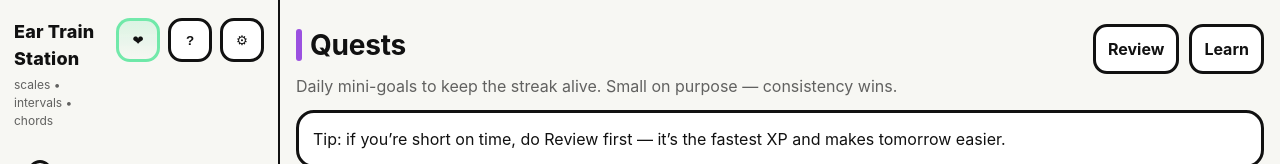
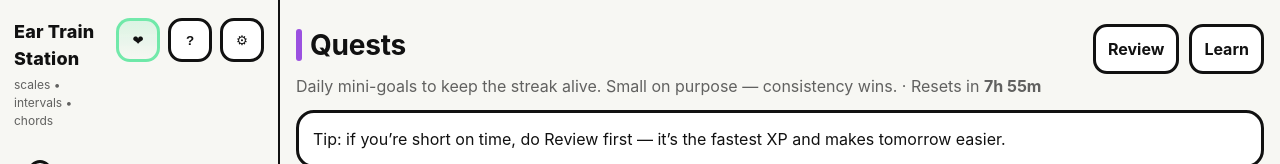
Before and after one commit to wpwcbc/ear-train-station, a React (Vite) app: page /quests in a window 1280 px wide. Shown: the top 164 px of the page. Built offline with nearby package versions, Linux system fonts and the light colour scheme.

Commit message:
Quests: add reset countdown + midnight helper tests

```diff
--- a/src/lib/quests.ts
+++ b/src/lib/quests.ts
@@ -96,6 +96,12 @@ export function ymdFromDate(d: Date) {
   return `${y}-${m}-${day}`;
 }
 
+/** Milliseconds until the next local midnight (start of next day). */
+export function msUntilLocalMidnight(now = new Date()): number {
+  const next = new Date(now.getFullYear(), now.getMonth(), now.getDate() + 1);
+  return Math.max(0, next.getTime() - now.getTime());
+}
+
 function todayYmd() {
   return ymdFromDate(new Date());
 }
--- a/src/pages/QuestsPage.tsx
+++ b/src/pages/QuestsPage.tsx
@@ -1,8 +1,16 @@
 import { useEffect, useMemo, useState, type Dispatch, type SetStateAction } from 'react';
 import { Link } from 'react-router-dom';
+import { useNow } from '../hooks/useNow';
 import type { Progress } from '../lib/progress';
 import { applyStudyReward } from '../lib/progress';
-import { computeQuestProgress, loadQuestState, markChestClaimed, QUESTS_CHANGED_EVENT, type QuestState } from '../lib/quests';
+import {
+  computeQuestProgress,
+  loadQuestState,
+  markChestClaimed,
+  msUntilLocalMidnight,
+  QUESTS_CHANGED_EVENT,
+  type QuestState,
+} from '../lib/quests';
 import { useMistakeStats } from '../lib/hooks/useMistakeStats';
 
 function clamp(n: number, min: number, max: number) {
@@ -16,6 +24,14 @@ function ProgressBar({ pct }: { pct: number }) {
       <div style={{ width: `${p}%`, height: '100%', background: 'linear-gradient(90deg, #8dd4ff, #b6f2d8)' }} />
     </div>
   );
+}
+
+function formatResetsIn(ms: number) {
+  const totalSec = Math.max(0, Math.floor(ms / 1000));
+  const hours = Math.floor(totalSec / 3600);
+  const mins = Math.floor((totalSec % 3600) / 60);
+  if (hours > 0) return `${hours}h ${mins}m`;
+  return `${mins}m`;
 }
 
 export function QuestsPage({
@@ -52,6 +68,10 @@ export function QuestsPage({
   // Quests are intentionally simple: they push the loop (learn → review → streak).
   const qp = useMemo(() => computeQuestProgress(progress, q), [progress, q]);
 
+  // Tick the reset countdown (Duolingo-ish, but minimal). Coarse cadence keeps it cheap.
+  const now = useNow(30_000);
+  const resetsIn = formatResetsIn(msUntilLocalMidnight(now));
+
   const questDailyXp = useMemo(() => {
     const pct = qp.dailyXpGoal > 0 ? (qp.dailyXpToday / qp.dailyXpGoal) * 100 : 0;
     return { goal: qp.dailyXpGoal, today: qp.dailyXpToday, pct, done: qp.dailyXpDone };
@@ -82,7 +102,9 @@ export function QuestsPage({
       <div className="rowBetween">
         <div>
           <h1 className="h1">Quests</h1>
-          <p className="sub">Daily mini-goals to keep the streak alive. Small on purpose — consistency wins.</p>
+          <p className="sub">
+            Daily mini-goals to keep the streak alive. Small on purpose — consistency wins. · Resets in <b>{resetsIn}</b>
+          </p>
         </div>
         <div style={{ display: 'flex', gap: 10, alignItems: 'center', flexWrap: 'wrap' }}>
           <Link className={stats.due > 0 ? 'btnPrimary' : 'btn'} to="/review">
@@ -111,6 +133,7 @@ export function QuestsPage({
         <div style={{ fontSize: 14, fontWeight: 850 }}>Quest chest</div>
         <div style={{ marginTop: 6, fontSize: 12, opacity: 0.85 }}>
           Clear all 3 quests to unlock a one-time XP bonus.
+          {canClaimChest ? <span style={{ marginLeft: 8, opacity: 0.9 }}>(ready — tap to open)</span> : null}
         </div>
         <div style={{ marginTop: 10, display: 'flex', justifyContent: 'space-between', gap: 10, flexWrap: 'wrap', alignItems: 'center' }}>
           <div style={{ fontSize: 12, opacity: 0.85 }}>
@@ -120,6 +143,13 @@ export function QuestsPage({
           <button
             className={canClaimChest ? 'btnPrimary' : 'btn'}
             disabled={!canClaimChest}
+            aria-label={
+              q.chestClaimedToday
+                ? 'Quest chest claimed'
+                : allDone
+                  ? `Open quest chest for ${CHEST_XP} XP`
+                  : 'Quest chest locked'
+            }
             title={
               q.chestClaimedToday
                 ? 'Already claimed today'
```
Also changed, not shown: 1 other file (tests, documents, lock files or other folders).
